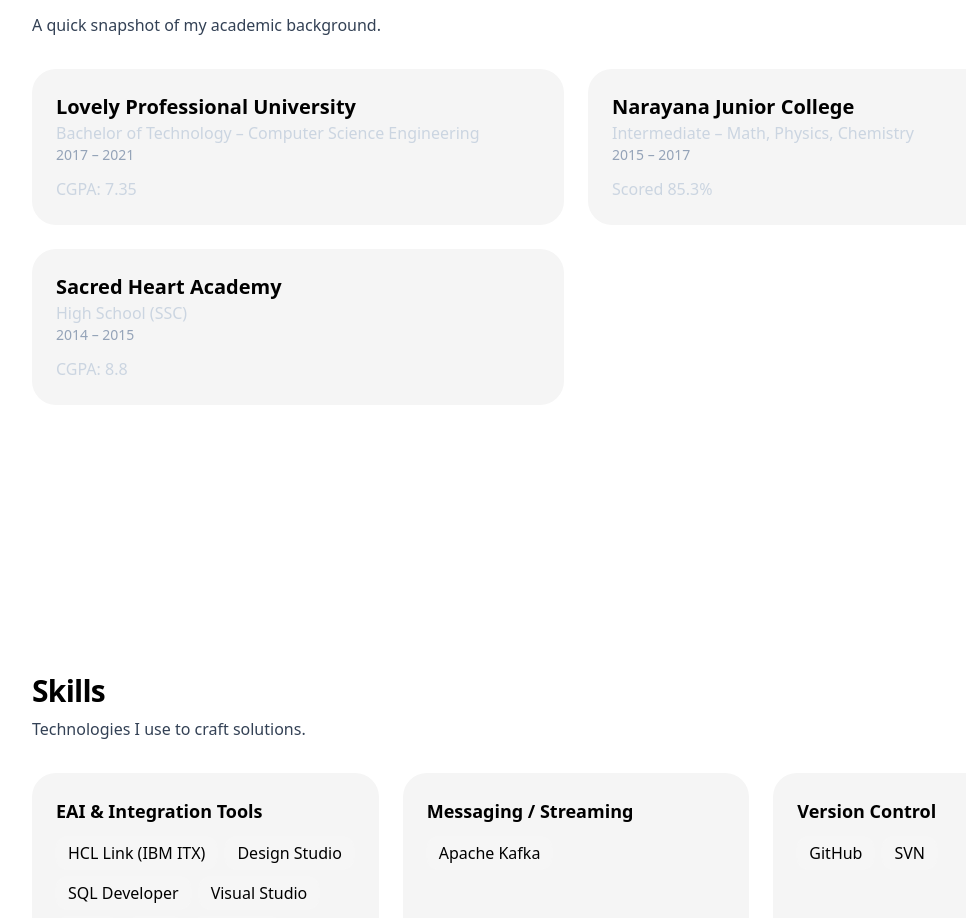
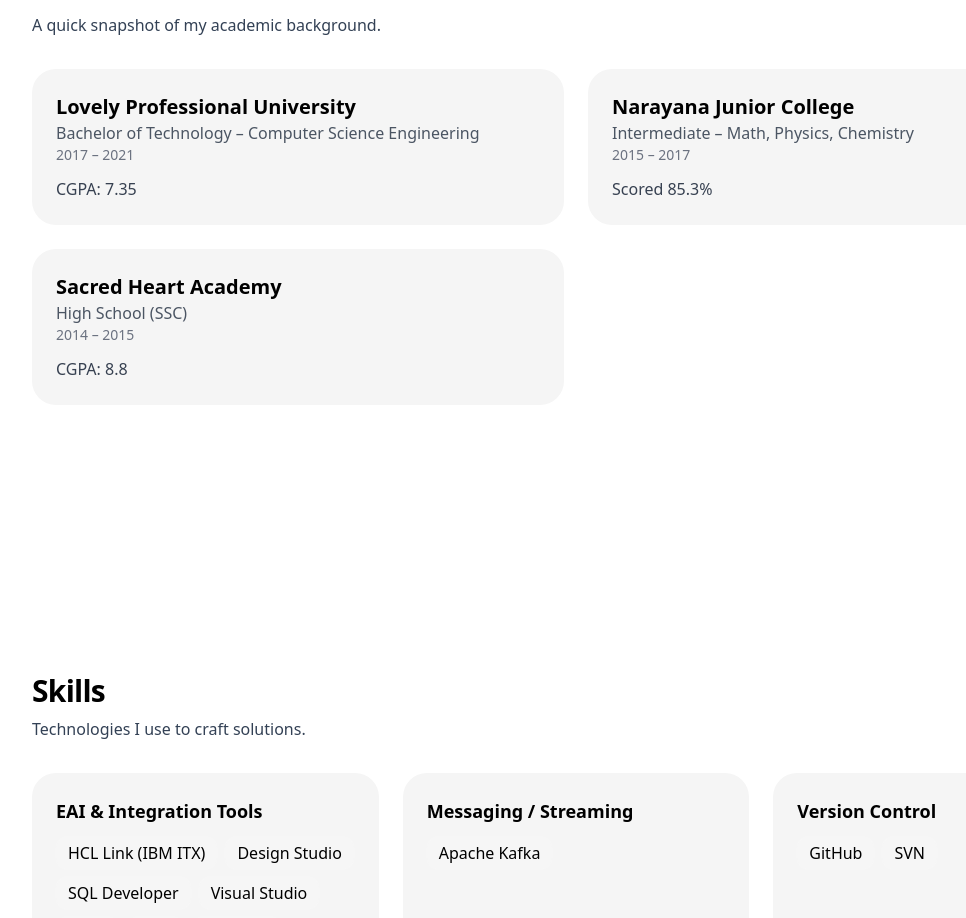
Before and after one commit to Abhi0181/Portfolio, a React (Vite) app: page / in a window 1280 px wide. Shown: the part 1013-1931 px from the top of the page, without its empty margins (64-1030 px from the left). Built offline with nearby package versions, Linux system fonts and the light colour scheme.

Commit message:
Fix: fixed education details

```diff
--- a/src/components/Education.jsx
+++ b/src/components/Education.jsx
@@ -32,9 +32,9 @@
         {items.map((it, i) => (
           <article key={i} className="card">
             <h3 className="text-xl font-semibold">{it.school}</h3>
-            <p className="text-slate-300">{it.degree}</p>
-            <p className="text-slate-400 text-sm">{it.year}</p>
-            <p className="mt-3 text-slate-300">{it.notes}</p>
+            <p className="text-gray-600 dark:text-slate-300">{it.degree}</p>
+            <p className="text-gray-500 dark:text-slate-400 text-sm">{it.year}</p>
+            <p className="mt-3 text-gray-700 dark:text-slate-300">{it.notes}</p>
           </article>
         ))}
       </div>
```
